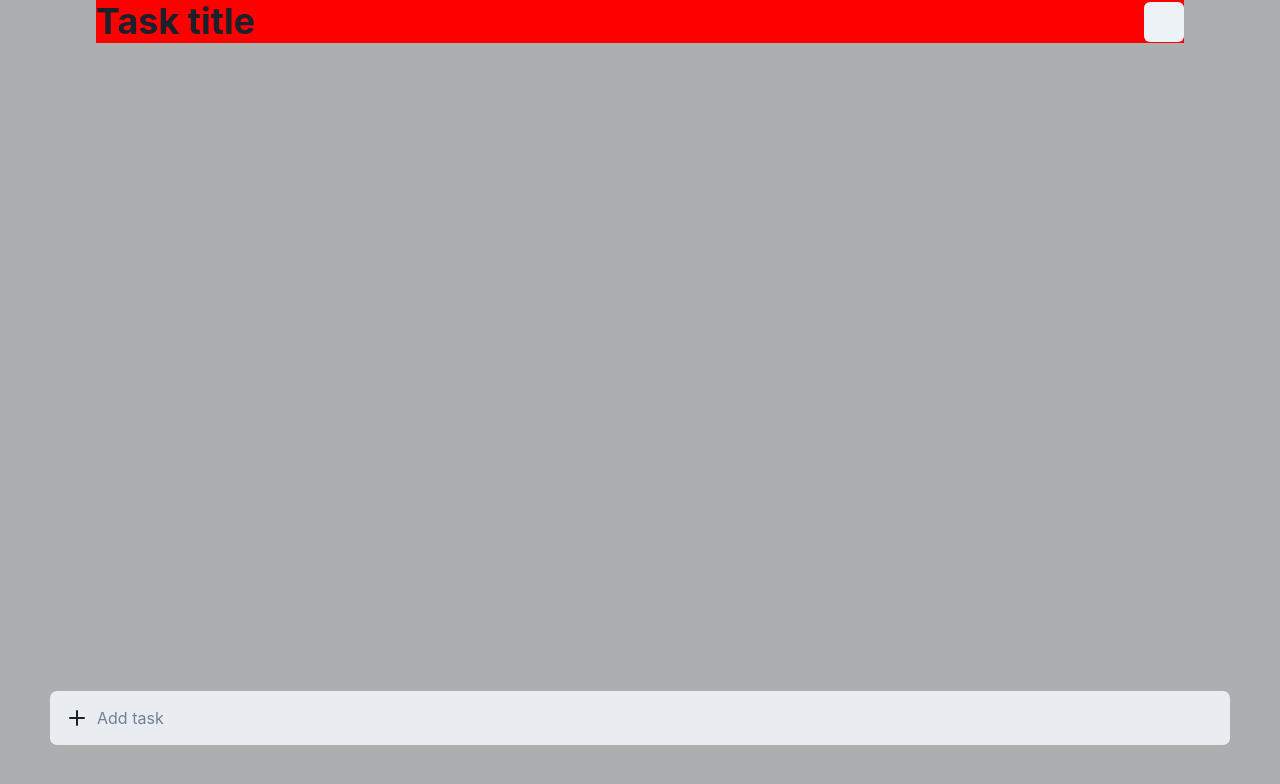
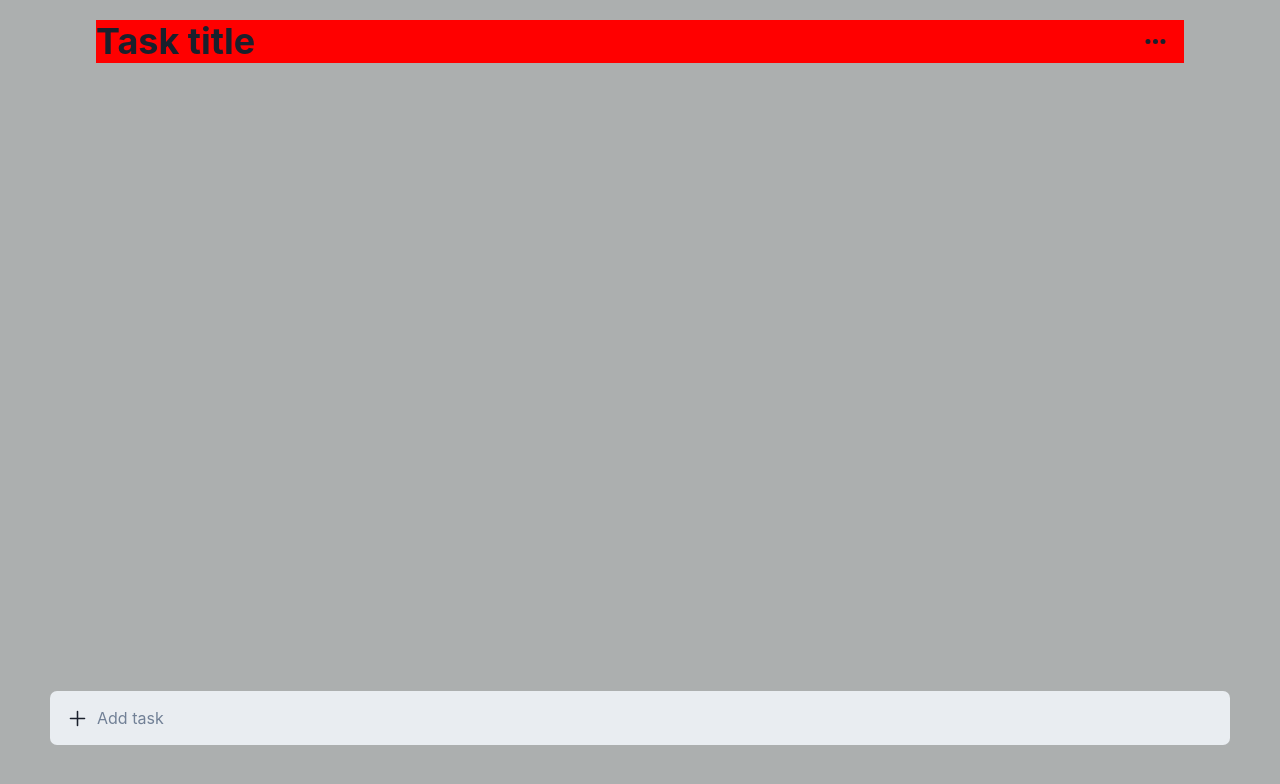
Before and after one commit to N-A-C-H-O/TaskApp, a React app: page / in a window 1280 px wide. Shown: the top 784 px of the page. Built offline with nearby package versions, Linux system fonts and the light colour scheme; the HTML template or start-up script is replaced by a standard one.

Commit message:
fix: resolve icons with react-icons

```diff
--- a/package.json
+++ b/package.json
@@ -10,13 +10,13 @@
     "preview": "vite preview"
   },
   "dependencies": {
-    "@chakra-ui/icons": "^2.0.19",
     "@chakra-ui/react": "^2.7.0",
     "@emotion/react": "^11.11.1",
     "@emotion/styled": "^11.11.0",
     "framer-motion": "^10.12.16",
     "react": "^18.2.0",
     "react-dom": "^18.2.0",
+    "react-icons": "^4.10.1",
     "uuid": "^9.0.0"
   },
   "devDependencies": {
--- a/src/components/BackgroundSelector.tsx
+++ b/src/components/BackgroundSelector.tsx
@@ -1,4 +1,5 @@
-import { Drawer, DrawerBody, DrawerHeader, DrawerOverlay, DrawerContent, DrawerCloseButton, useDisclosure, Button, Flex, Box } from "@chakra-ui/react";
+import { HiDotsHorizontal } from "react-icons/hi";
+import { Drawer, DrawerBody, DrawerHeader, DrawerOverlay, DrawerContent, DrawerCloseButton, useDisclosure, Button, Flex, Box, Icon } from "@chakra-ui/react";
 import { ChangeBackground } from "../types";
 
 const BackgroundSelector = ({ changeBackground }: { changeBackground: ChangeBackground }) => {
@@ -29,7 +30,8 @@ const BackgroundSelector = ({ changeBackground }: { changeBackground: ChangeBack
   };
 
   return (
-    <Button onClick={onOpen}>
+    <Button onClick={onOpen} bg="transparent" _hover={{ backgroundColor: "tranparent" }} _focus={{ backgroundColor: "transparent" }}>
+      <Icon as={HiDotsHorizontal} fontSize={25} />
       <Drawer isOpen={isOpen} placement="right" onClose={onClose}>
         <DrawerOverlay />
         <DrawerContent>
--- a/src/components/TaskForm.tsx
+++ b/src/components/TaskForm.tsx
@@ -1,10 +1,10 @@
-import { addTask } from "../types";
+import { AddTask } from "../types";
 import { useState } from "react";
 import { v4 as uuidv4 } from "uuid";
-import { AddIcon } from "@chakra-ui/icons";
-import { Box, Button, Input, InputGroup, InputLeftElement } from "@chakra-ui/react";
+import { IoAdd } from "react-icons/io5";
+import { Box, Button, Input, InputGroup, InputLeftElement, Icon } from "@chakra-ui/react";
 
-const TaskForm = ({ addTask }: { addTask: addTask }) => {
+const TaskForm = ({ addTask }: { addTask: AddTask }) => {
   const [inputValue, setInputValue] = useState("");
 
   const handleChange = (e: React.ChangeEvent<HTMLInputElement>) => {
@@ -25,7 +25,7 @@ const TaskForm = ({ addTask }: { addTask: addTask }) => {
       <InputGroup>
         <InputLeftElement>
           <Button type="submit" bg="transparent" _hover={{ backgroundColor: "tranparent" }} _focus={{ backgroundColor: "transparent" }}>
-            {<AddIcon />}
+            <Icon as={IoAdd} fontSize={25} />
           </Button>
         </InputLeftElement>
         <Input type="text" value={inputValue} maxLength={90} border="none" focusBorderColor="transparent" autoComplete="off" id="newTask" name="task" placeholder="Add task" onChange={handleChange} />
--- a/src/components/TaskItem.tsx
+++ b/src/components/TaskItem.tsx
@@ -1,8 +1,8 @@
-import { Task, changeStatus, deleteTask } from "../types";
-import { CloseIcon } from "@chakra-ui/icons";
-import { Button, Checkbox, Flex } from "@chakra-ui/react";
+import { Task, ChangeStatus, DeleteTask } from "../types";
+import { IoClose } from "react-icons/io5";
+import { Button, Checkbox, Flex, Icon } from "@chakra-ui/react";
 
-const TaskItem = ({ task, deleteTask, changeStatus }: { task: Task; deleteTask: deleteTask; changeStatus: changeStatus }) => {
+const TaskItem = ({ task, deleteTask, changeStatus }: { task: Task; deleteTask: DeleteTask; changeStatus: ChangeStatus }) => {
   const styleCompleted = {
     textDecoration: "line-through",
     color: "#adb0b3",
@@ -21,7 +21,7 @@ const TaskItem = ({ task, deleteTask, changeStatus }: { task: Task; deleteTask:
         {task.name}
       </Checkbox>
       <Button onClick={() => deleteTask(task.id)} color="#7a7c7f" bg="transparent" _hover={{ backgroundColor: "trasnparent" }} _active={{ backgroundColor: "trasnparent" }}>
-        {<CloseIcon />}
+        <Icon as={IoClose} fontSize={30} />
       </Button>
     </Flex>
   );
--- a/src/components/TaskNavbar.tsx
+++ b/src/components/TaskNavbar.tsx
@@ -4,7 +4,7 @@ import { ChangeBackground } from "../types";
 
 const TaskNavbar = ({ changeBackground }: { changeBackground: ChangeBackground }) => {
   return (
-    <Flex bg="red" justify="space-between" align="center" w="85%" mx="auto">
+    <Flex bg="red" justify="space-between" align="center" w="85%" mx="auto" mt="20px">
       <Heading as="h3">Task title</Heading>
       <BackgroundSelector changeBackground={changeBackground} />
     </Flex>
```
Also changed, not shown: 1 other file (tests, documents, lock files or other folders).
